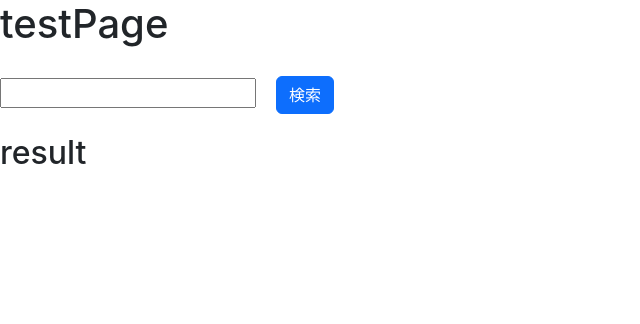
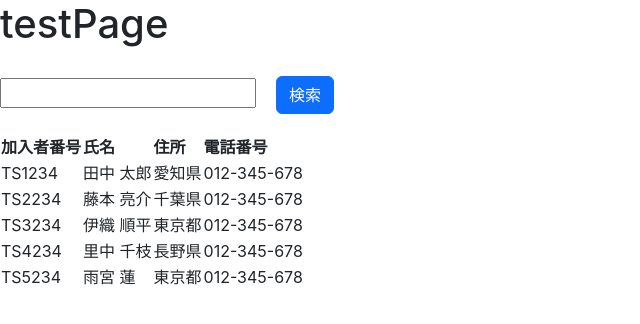
Before and after one commit to KNakano53/search_member, a React (Create React App) app in the folder frontend/: page / in a window 1280 px wide. Both pictures are taken after a click on the button "検索". Shown: the top 324 px of the page, without its empty margins (0-640 px from the left). Built offline with nearby package versions, Linux system fonts and the light colour scheme.

Commit message:
データ表示

```diff
--- a/frontend/src/searchResult.tsx
+++ b/frontend/src/searchResult.tsx
@@ -1,19 +1,55 @@
-import React from "react";
+import { UserModel } from "./userModel";
 
-type Props={
-    searchFlag :boolean;
-}
+type Props = {
+  searchFlag: boolean;
+};
 
-function SearchResult(props :Props){
-    if(!props.searchFlag){
-        return null;
-    }
-    return(
-        <div>
-            <h2>result</h2>
-        </div>
-    );
+const TABLE_HEAD = [
+  { label: "加入者番号", key: "id" },
+  { label: "氏名", key: "name" },
+  { label: "住所", key: "address" },
+  { label: "電話番号", key: "tel" },
+];
 
+const users: UserModel[] = [
+  new UserModel("TS1234", "田中 太郎", "愛知県", "012-345-678"),
+  new UserModel("TS2234", "藤本 亮介", "千葉県", "012-345-678"),
+  new UserModel("TS3234", "伊織 順平", "東京都", "012-345-678"),
+  new UserModel("TS4234", "里中 千枝", "長野県", "012-345-678"),
+  new UserModel("TS5234", "雨宮 蓮", "東京都", "012-345-678"),
+];
+
+function SearchResult(props: Props) {
+  if (!props.searchFlag) {
+    return null;
+  }
+  return (
+    <div>
+      <table>
+        <thead>
+          <tr>
+            {TABLE_HEAD.map((def) => (
+              <th key={def.key}>{def.label}</th>
+            ))}
+          </tr>
+        </thead>
+        <tbody>
+          {/* 定義にしたがって各プロパティを呼び出して Cell を作成 */}
+          {users.map((row) => (
+            <tr key={row.id}>
+              {TABLE_HEAD.map((def) => {
+                return (
+                  <td key={`${row.id} ${def.key}`}>
+                    {row.getParameter(def.key)}
+                  </td>
+                );
+              })}
+            </tr>
+          ))}
+        </tbody>
+      </table>
+    </div>
+  );
 }
 
 export default SearchResult;
--- /dev/null
+++ b/frontend/src/userModel.ts
@@ -0,0 +1,23 @@
+export class UserModel {
+  constructor(
+    public id: string,
+    public name: string,
+    public address: string,
+    public tel: string
+  ) {}
+
+  getParameter(params: string): string | undefined {
+    switch (params) {
+      case "id":
+        return this.id;
+      case "name":
+        return this.name;
+      case "address":
+        return this.address;
+      case "tel":
+        return this.tel;
+      default:
+        return undefined;
+    }
+  }
+}
```
